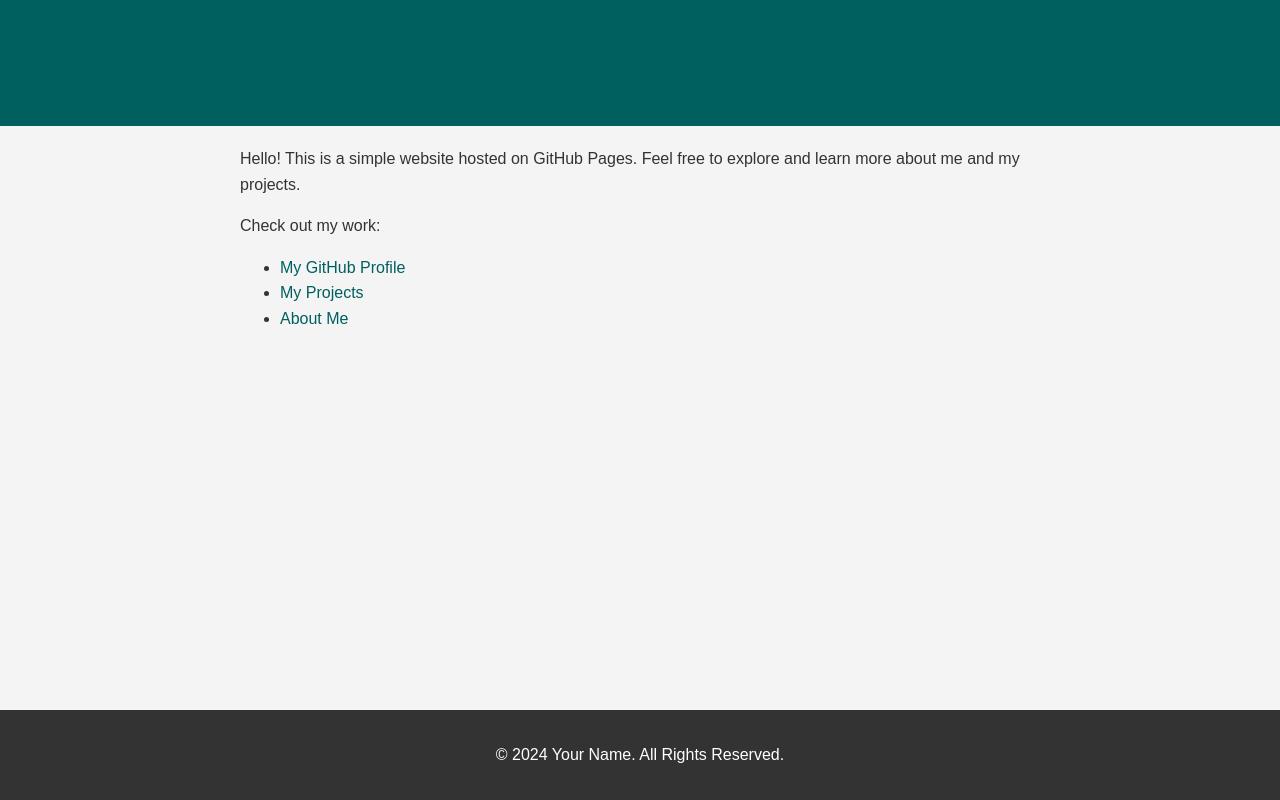
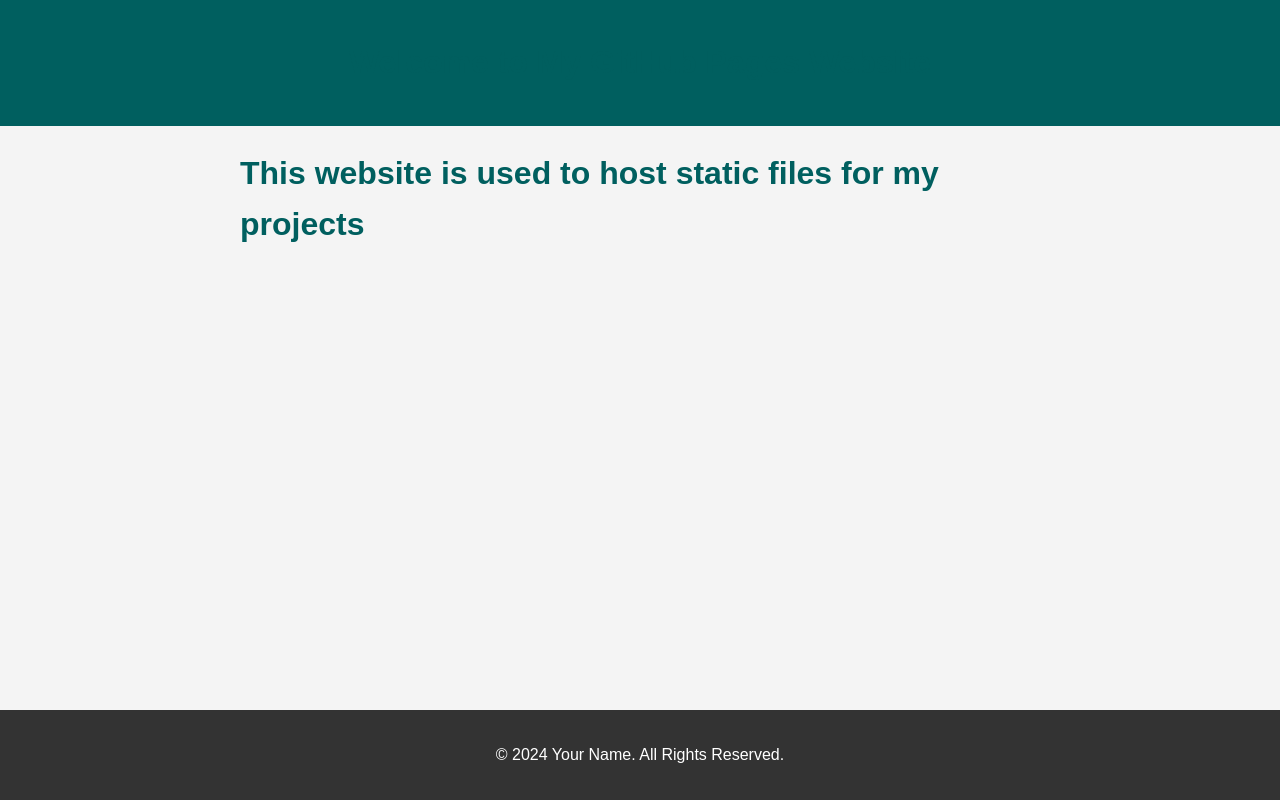
Before and after one commit to KiteCaptain/parakeet, a plain HTML site: page index.html in a window 1280 px wide. Drawn offline with Linux system fonts and the light colour scheme.

Commit message:
Update index.html

```diff
--- a/index.html
+++ b/index.html
@@ -50,13 +50,7 @@
         <h1>Welcome to My GitHub Pages Website</h1>
     </header>
     <main>
-        <p>Hello! This is a simple website hosted on GitHub Pages. Feel free to explore and learn more about me and my projects.</p>
-        <p>Check out my work:</p>
-        <ul>
-            <li><a href="https://github.com/your-username" target="_blank">My GitHub Profile</a></li>
-            <li><a href="/projects.html">My Projects</a></li>
-            <li><a href="/about.html">About Me</a></li>
-        </ul>
+        <h1>This website is used to host static files for my projects</h1>
     </main>
     <footer>
         <p>&copy; <span id="year"></span> Your Name. All Rights Reserved.</p>
```
